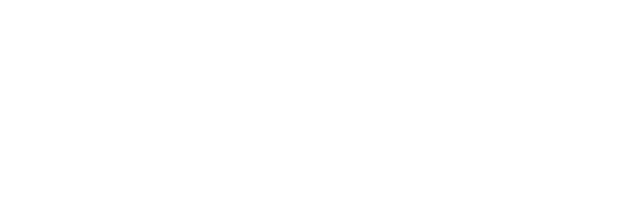
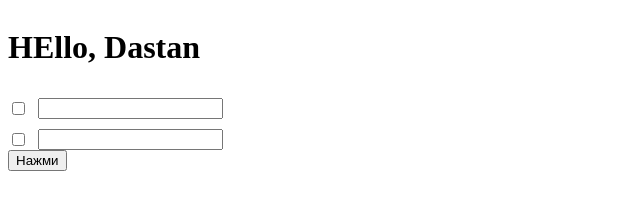
Before and after one commit to Dasi012/super-puper-kg-pro-max-ultra, a plain HTML site: page index.html in a window 1280 px wide. Shown: the whole page, without its empty margins (0-640 px from the left). Drawn offline with Linux system fonts and the light colour scheme.

Commit message:
добавлены данные

```diff
--- a/index.html
+++ b/index.html
@@ -1,12 +1,25 @@
 <!DOCTYPE html>
 <html lang="en">
-<head>
-    <meta charset="UTF-8">
-    <meta http-equiv="X-UA-Compatible" content="IE=edge">
-    <meta name="viewport" content="width=device-width, initial-scale=1.0">
+  <head>
+    <meta charset="UTF-8" />
+    <meta http-equiv="X-UA-Compatible" content="IE=edge" />
+    <meta name="viewport" content="width=device-width, initial-scale=1.0" />
+    <link rel="stylesheet" href="./style.css" />
     <title>Document</title>
-</head>
-<body>
+  </head>
+  <body>
+    <div class="gap">
+      <h1>HEllo, Dastan</h1>
+      <div class="initial-scale">
+        <input type="checkbox" />
+        <input type="text" />
+      </div>
+      <div class="flex">
+        <input type="checkbox" />
+        <input type="number" />
+      </div>
+    </div>
 
-</body>
+    <button>Нажми</button>
+  </body>
 </html>
--- a/style.css
+++ b/style.css
@@ -0,0 +1,16 @@
+.initial-scale {
+  display: flex;
+  width: 250px;
+  gap:10px;
+
+}
+.flex{
+    display: flex;
+    width: 250px;
+    gap:10px;
+}
+.gap{
+    display: flex;
+    flex-direction: column;
+    gap: 10px;
+}
```
